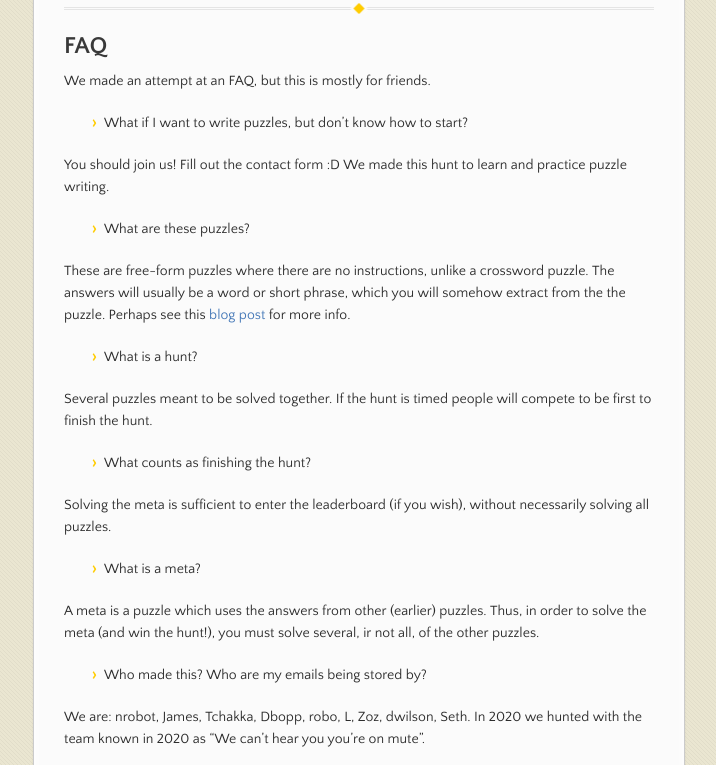
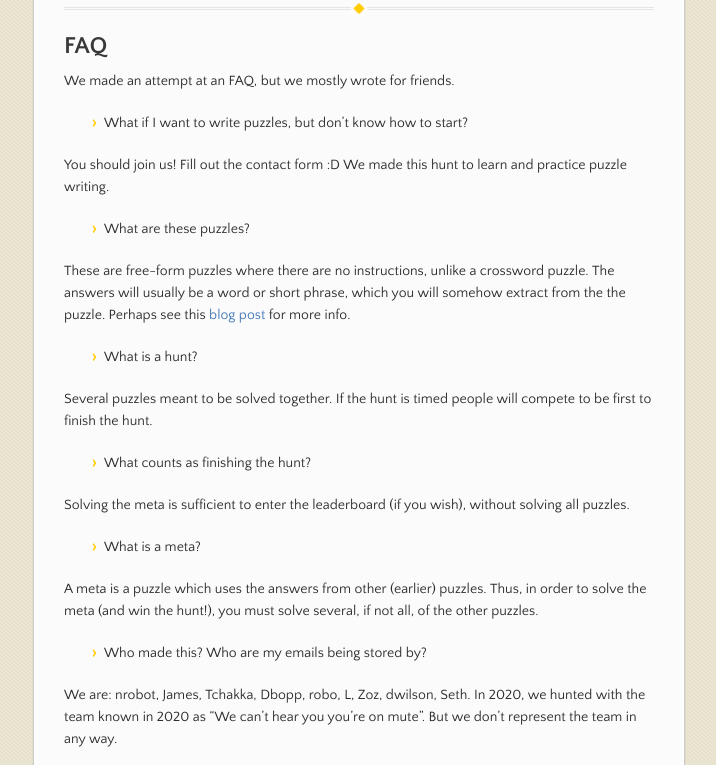
Before and after one commit to nro-bot/aprilhunt, a Jekyll site: the page built from index.md, in a window 1280 px wide and 1400 px high, scrolled down 934 px, cut to the strip 187-952 px from the top of the window. Shown: the whole strip, without its empty margins (282-998 px from the left). Built offline with Jekyll 4.4.1, drawn with Linux system fonts in a browser that asks for light colours.

Commit message:
fixed typos

```diff
--- a/index.md
+++ b/index.md
@@ -41,7 +41,7 @@ marginwidth="0">Loading…</iframe>
 
 ## FAQ
 
-We made an attempt at an FAQ, but this is mostly for friends.
+We made an attempt at an FAQ, but we mostly wrote for friends.
 
 - What if I want to write puzzles, but don't know how to start?
 
@@ -63,19 +63,19 @@ compete to be first to finish the hunt.
 - What counts as finishing the hunt?
 
 Solving the meta is sufficient to enter the leaderboard (if you wish), without
-necessarily solving all puzzles.
+solving all puzzles.
 
 - What is a meta?
 
 A meta is a puzzle which uses the answers from other (earlier) puzzles.
-Thus, in order to solve the meta (and win the hunt!), you must solve several, ir
+Thus, in order to solve the meta (and win the hunt!), you must solve several, if
 not all, of the other puzzles.
 
 - Who made this? Who are my emails being stored by?
 
-We are: nrobot, James, Tchakka, Dbopp, robo, L, Zoz, dwilson, Seth. In 2020 we
-hunted with the team known in 2020 as "We can't hear you you're on mute".
-
+We are: nrobot, James, Tchakka, Dbopp, robo, L, Zoz, dwilson, Seth. In 2020, we
+hunted with the team known in 2020 as "We can't hear you you're on mute". But we
+don't represent the team in any way.
 
 ---
 
@@ -94,6 +94,7 @@ When people finish the meta, their names will show up here:
 src="https://docs.google.com/forms/d/e/1FAIpQLSecPTIR03lfSIbjxPjdts8dzLb5_fOnueDb78aLXT0z6CKyBw/viewform?embedded=true"
 width="600" height="650" frameborder="0" marginheight="0"
 marginwidth="0">Loading…</iframe>
+
 
 ---
 
```
Also changed, not shown: other parts of index.md (+1 -1 lines).
